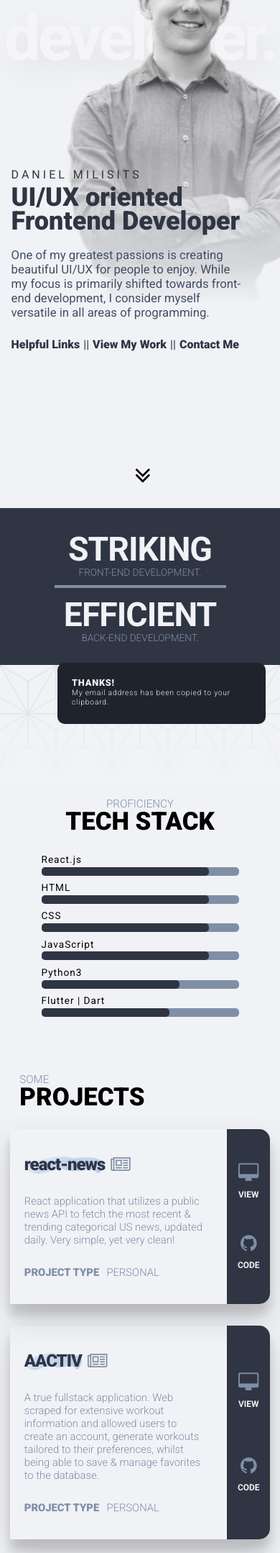
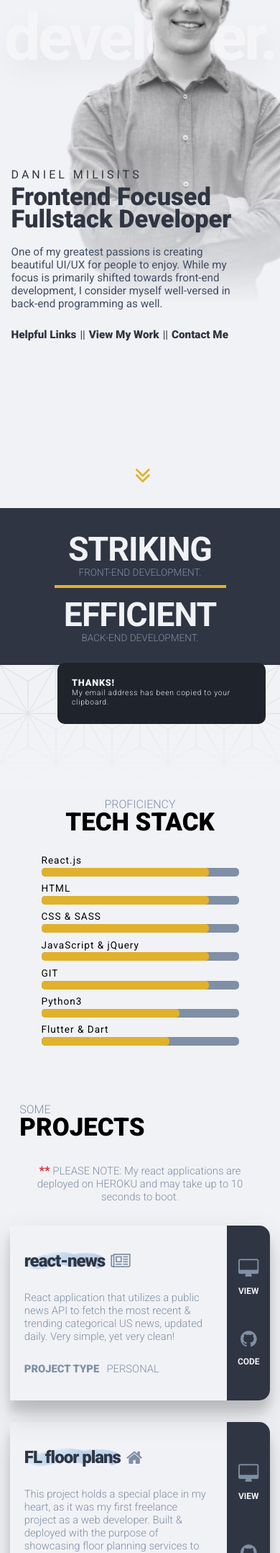
Before and after one commit to d-milisits/portfolio-site, a PHP site: page / in a window 390 px wide. Shown: the part 138-2296 px from the top of the page at 72% size. Run offline with PHP 8.4, Linux system fonts and the light colour scheme; some libraries are stand-ins or nearby versions.

Commit message:
began styling on loading screen and added secondary color

```diff
--- a/app.js
+++ b/app.js
@@ -10,6 +10,20 @@ function show() {
     elements[i].style.animationDelay = `${seconds}s`;
     elements[i].className +=' animate__animated animate__flipInX';
   }
+}
+
+// Function to pop loading screen
+function loadSite() {
+  // Removes ability to scroll & pops loading screen after x seconds. Resumes ability to scroll once complete.
+  var loader = document.getElementById('container');
+  document.body.style.maxHeight = '100vh';
+  setTimeout(()=>{
+    loader.className +=' animate__animated animate__fadeOut';
+    setTimeout(()=>{
+      loader.style.display = 'none';
+      document.body.style.maxHeight = 'none';
+    }, 825);
+  }, 2700);
 }
 
 // Function to toggle modal (used for email only).
--- a/index.html
+++ b/index.html
@@ -6,6 +6,7 @@
     <meta charset="UTF-8">
     <link rel="icon" href="./img/tablogo.PNG">
     <link rel="stylesheet" type="text/css" href="./styles/index.css">
+    <link rel="stylesheet" type="text/css" href="./styles/loading.css">
     <link rel="stylesheet" type="text/css" href="./styles/navbar.css">
     <script src="https://unpkg.com/aos@2.3.1/dist/aos.js"></script>
     <link href="https://unpkg.com/aos@2.3.1/dist/aos.css" rel="stylesheet">
@@ -26,7 +27,25 @@
       });
     </script>
   </head>
-    <body>
+    <body onload="loadSite()">
+
+      <!-- LOADING SCREEN START -->
+      <div class="container" id="container">
+        <div class="box">
+
+            <div class="title">
+                <span class="block"></span>
+                <h1>Daniel Milisits<span class="dot"></span></h1>
+            </div>
+
+            <div class="role">
+                <div class="block"></div>
+                <p>Frontend Developer</p>
+            </div>
+
+        </div>
+      </div>
+      <!-- LOADING SCREEN END -->
 
       <!-- EMAIL MODAL START -->
       <div class="modal">
@@ -45,6 +64,10 @@
           <div class="nav-option">
             <p class="option"><a href="https://github.com/d-milisits" target="_blank">GitHub</a></p>
             <i class="fa fa-github" aria-hidden="true"></i>
+          </div>
+          <div class="nav-option">
+            <p class="option"><a href="https://codepen.io/d-milisits/pens/public" target="_blank">CodePen</a></p>
+            <i class="fa fa-codepen" aria-hidden="true"></i>
           </div>
           <div class="nav-option">
             <p class="option"><a href="https://www.linkedin.com/in/daniel-milisits/" target="_blank">LinkedIn</a></p>
@@ -70,8 +93,8 @@
         <p class="mobile-logo">DM</p>
         <div class="main-intro">
           <p class="name animate__animated animate__fadeInUp">DANIEL MILISITS</p>
-          <h1 class="animate__animated animate__fadeInUp">UI/UX oriented<br>Frontend Developer</h1>
-          <p class="para animate__animated animate__fadeInUp">One of my greatest passions is creating beautiful UI/UX for people to enjoy. While my focus is primarily shifted towards front-end development, I consider myself versatile in all areas of programming.</p>
+          <h1 class="animate__animated animate__fadeInUp">Frontend Focused<br>Fullstack Developer</h1>
+          <p class="para animate__animated animate__fadeInUp">One of my greatest passions is creating beautiful UI/UX for people to enjoy. While my focus is primarily shifted towards front-end development, I consider myself well-versed in back-end programming as well.</p>
           <p class="cta animate__animated animate__fadeInUp"><span class="left" onclick="show()">Helpful Links</span>||<span class="middle" onclick="document.getElementById('outer').scrollIntoView();">View My Work</span>||<span class="right" data-clipboard-text="daniel.milisits@outlook.com" onclick="showModal()">Contact Me</span></p>
         </div>
         <div class="main-img" >
@@ -80,7 +103,7 @@
         <div class="mobile-img">
           <img class="animate__animated animate__fadeIn" src="img/mobile-img.png"/>
         </div>
-        <i class="fa fa-bars" aria-hidden="true" onclick="show()"></i>
+        <i class="fa fa-bars animate__animated animate__fadeIn" aria-hidden="true" onclick="show()"></i>
         <i class="fa fa-angle-double-down animate__animated animate__fadeInUp" aria-hidden="true"></i>
       </div>
       <!-- MAIN LANDING BOX END -->
@@ -119,13 +142,19 @@
               </div>
             </div>
             <div class="bar-div">
-              <p>CSS</p>
+              <p>CSS & SASS</p>
               <div class="bar">
                 <div class="progress css"></div>
               </div>
             </div>
             <div class="bar-div">
-              <p>JavaScript</p>
+              <p>JavaScript & jQuery</p>
+              <div class="bar">
+                <div class="progress js"></div>
+              </div>
+            </div>
+            <div class="bar-div">
+              <p>GIT</p>
               <div class="bar">
                 <div class="progress js"></div>
               </div>
@@ -137,7 +166,7 @@
               </div>
             </div>
             <div class="bar-div">
-              <p>Flutter | Dart</p>
+              <p>Flutter & Dart</p>
               <div class="bar">
                 <div class="progress flutter"></div>
               </div>
@@ -152,6 +181,9 @@
         <p>SOME</p>
         <h1>PROJECTS</h1>
       </div>
+
+      <p class="note"><span>**  </span>PLEASE NOTE: My react applications are deployed on HEROKU and may take up to 10 seconds to boot.</p>
+
       <div class="projects" id="projects">
         <div class="project" data-aos="fade-up" data-aos-delay="100">
           <div class="project-title">
@@ -173,30 +205,6 @@
             </div>
             <div class="cta-col">
               <a href="https://github.com/d-milisits/react-news-app" target="_blank"><i class="fa fa-github" aria-hidden="true"></i></a>
-              <p>CODE</p>
-            </div>
-          </div>
-        </div>
-        <div class="project" data-aos="fade-up" data-aos-delay="100">
-          <div class="project-title">
-            <h1><span class="highlight">AACTIV</span></h1>
-            <i class="fa fa-newspaper-o" aria-hidden="true"></i>
-          </div>
-          <div class="row">
-            <p class="left-text" id="hom">DESCRIPTION</p>
-            <p class="right-text">A true fullstack application. Web scraped for extensive workout information and allowed users to create an account, generate workouts tailored to their preferences, whilst being able to save & manage favorites to the database.</p>
-          </div>
-          <div class="row">
-            <p class="left-text">PROJECT TYPE</p>
-            <p class="right-text">PERSONAL</p>
-          </div>
-          <div class="project-cta">
-            <div class="cta-col">
-              <a href="https://youtu.be/xnNbXMzI8jw" target="_blank"><i class="fa fa-desktop" aria-hidden="true"></i></a>
-              <p>VIEW</p>
-            </div>
-            <div class="cta-col">
-              <a href="https://github.com/d-milisits/aactiv" target="_blank"><i class="fa fa-github" aria-hidden="true"></i></a>
               <p>CODE</p>
             </div>
           </div>
@@ -227,12 +235,36 @@
         </div>
         <div class="project" data-aos="fade-up" data-aos-delay="100">
           <div class="project-title">
+            <h1><span class="highlight">AACTIV</span></h1>
+            <i class="fa fa-bicycle" aria-hidden="true"></i>
+          </div>
+          <div class="row">
+            <p class="left-text" id="hom">DESCRIPTION</p>
+            <p class="right-text">A true fullstack application. Scraped the web for extensive workout information and allowed users to create an account, generate workouts tailored to their preferences, whilst being able to save & manage favorites to a SQLite database.</p>
+          </div>
+          <div class="row">
+            <p class="left-text">PROJECT TYPE</p>
+            <p class="right-text">PERSONAL</p>
+          </div>
+          <div class="project-cta">
+            <div class="cta-col">
+              <a href="https://youtu.be/xnNbXMzI8jw" target="_blank"><i class="fa fa-youtube" aria-hidden="true"></i></a>
+              <p>VIEW</p>
+            </div>
+            <div class="cta-col">
+              <a href="https://github.com/d-milisits/aactiv" target="_blank"><i class="fa fa-github" aria-hidden="true"></i></a>
+              <p>CODE</p>
+            </div>
+          </div>
+        </div>
+        <div class="project" data-aos="fade-up" data-aos-delay="100">
+          <div class="project-title">
             <h1><span class="highlight">Photos by JG</span></h1>
             <i class="fa fa-camera-retro" aria-hidden="true"></i>
           </div>
           <div class="row">
             <p class="left-text" id="hom">DESCRIPTION</p>
-            <p class="right-text">My most recent freelance project, CURRENTLY IN PRODUCTION. Utilized modern web-design practices and white space for a clean, modern showcase of a very talented photographer's work.</p>
+            <p class="right-text">**CURRENTLY IN PRODUCTION** My most recent freelance project. Utilized modern web-design practices, white space & CSS Grid for a clean, modern showcase of a very talented photographer's work.</p>
           </div>
           <div class="row">
             <p class="left-text">PROJECT TYPE</p>
--- a/styles/index.css
+++ b/styles/index.css
@@ -11,9 +11,12 @@ a {
   text-decoration: none;
   color: inherit;
 }
+body {
+  /* max-height: 100vh; */
+  overflow: hidden;
+}
 html {
   background-color: #f1f2f6;
-  /* background-image: linear-gradient(to top, #e6e6e6 , #f1f2f6); */
   max-width: 100vw;
   overflow-x: hidden;
   scroll-behavior: smooth;
@@ -186,8 +194,9 @@ html {
   left: 50%;
   top: 92.5%;
   transform: translate(-50%, -50%);
-  animation-delay: 2.35s;
-  animation-duration: .75s;
+  animation-delay: 5.35s;
+  animation-duration: .5s;
+  color: #e1b12c;
 }
 .main .fa-bars {
   position:fixed;
@@ -224,8 +235,8 @@ html {
   text-align: center;
 }
 .text-intro hr {
-  background-color: #7f8fa6;
-  border: 2px solid #7f8fa6;
+  background-color: #e1b12c;
+  border: 2px solid #e1b12c;
   width: 275px;
   height:2px;
   margin: 25px auto;
@@ -296,7 +307,7 @@ html {
 .bar .progress {
   height:100%;
   border-radius: 5px;
-  background-color: #2f3542;
+  background-color: #e1b12c;
   animation-duration: 1.3s;
   animation-delay: 2.65s;
   animation-timing-function: ease;
@@ -331,6 +342,21 @@ html {
   opacity: 1;
 }
 /* GEO PATTERN END */
+
+/* NOTE START */
+.note {
+  color: #7f8fa6;
+  font-size: 1.15rem;
+  font-weight: 300;
+  text-align: center;
+  margin: 4%;
+}
+.note span {
+  font-weight: 800;
+  color: #d63031;
+  font-size: 1.5rem;
+}
+/* NOTE END */
 
 /* PROJECT SECTION START */
 .projects {
@@ -591,6 +624,12 @@ html {
   .project .row .right-text {
     width: 65%;
     font-size: 1.025rem;
+  }
+  .note {
+    font-size: 1.025rem;
+  }
+  .note span {
+    font-size: 1.2rem;
   }
   .project .project-cta {
     width: 100px;
@@ -672,6 +711,12 @@ html {
     width: 60%;
     font-size: .985rem;
   }
+  .note {
+    font-size: .985rem;
+  }
+  .note span {
+    font-size: 1.1rem;
+  }
   .project .project-cta {
     width: 80px;
   }
@@ -748,6 +793,13 @@ html {
     width: 55%;
     font-size: .96rem;
     margin-left: 40px;
+  }
+  .note {
+    font-size: .96rem;
+    margin: 8%;
+  }
+  .note span {
+    font-size: 1.05rem;
   }
   .project .project-cta {
     width: 65px;
@@ -834,13 +886,14 @@ html {
     margin-left: 5px;
   }
   .main-intro h1 {
-    font-size: 2.25rem;
+    font-size: 2.15rem;
   }
   .main-intro .name {
+    font-size: 1rem;
     margin-bottom: 6px;
   }
   .main-intro .para {
-    font-size: 1.05rem;
+    font-size: .95rem;
     margin-top: 20px;
     width: 82.5%;
     color: #414f64;
@@ -853,10 +906,10 @@ html {
     margin-top: 8px;
   }
   .main-intro .cta {
-    font-size: 1rem;
+    font-size: .95rem;
   }
   .intro p {
-    font-size: .95rem;
+    font-size: 1rem;
   }
   .intro h1 {
     font-size: 2.175rem;
@@ -882,6 +935,12 @@ html {
   }
   .project .row .right-text {
     font-size: .925rem;
+  }
+  .note {
+    font-size: .925rem;
+  }
+  .note span {
+    font-size: 1rem;
   }
   .project .project-cta {
     width: 60px;
--- a/styles/navbar.css
+++ b/styles/navbar.css
@@ -30,7 +30,7 @@
   right: 3%;
   top: 3%;
   color: #f1f2f6;
-  transition: .25s color ease;
+  transition: .175s color ease;
   cursor: pointer;
 }
 .nav-content #x:hover {
@@ -58,8 +58,12 @@
   margin-left: 15px;
   color: #7f8fa6;
 }
-.nav-content .option:hover {
-  color: #7f8fa6;
+.nav-content p:hover {
+  color: #cbdaf1;
+  transition: .2s color ease;
+}
+.nav-content p:hover ~ i {
+  color: #e1b12c;
   cursor: pointer;
   transition: .2s color ease;
 }
```
Also changed, not shown: other parts of styles/index.css (+29 -15 lines), styles/loading.css (added, +212 -0 lines).
